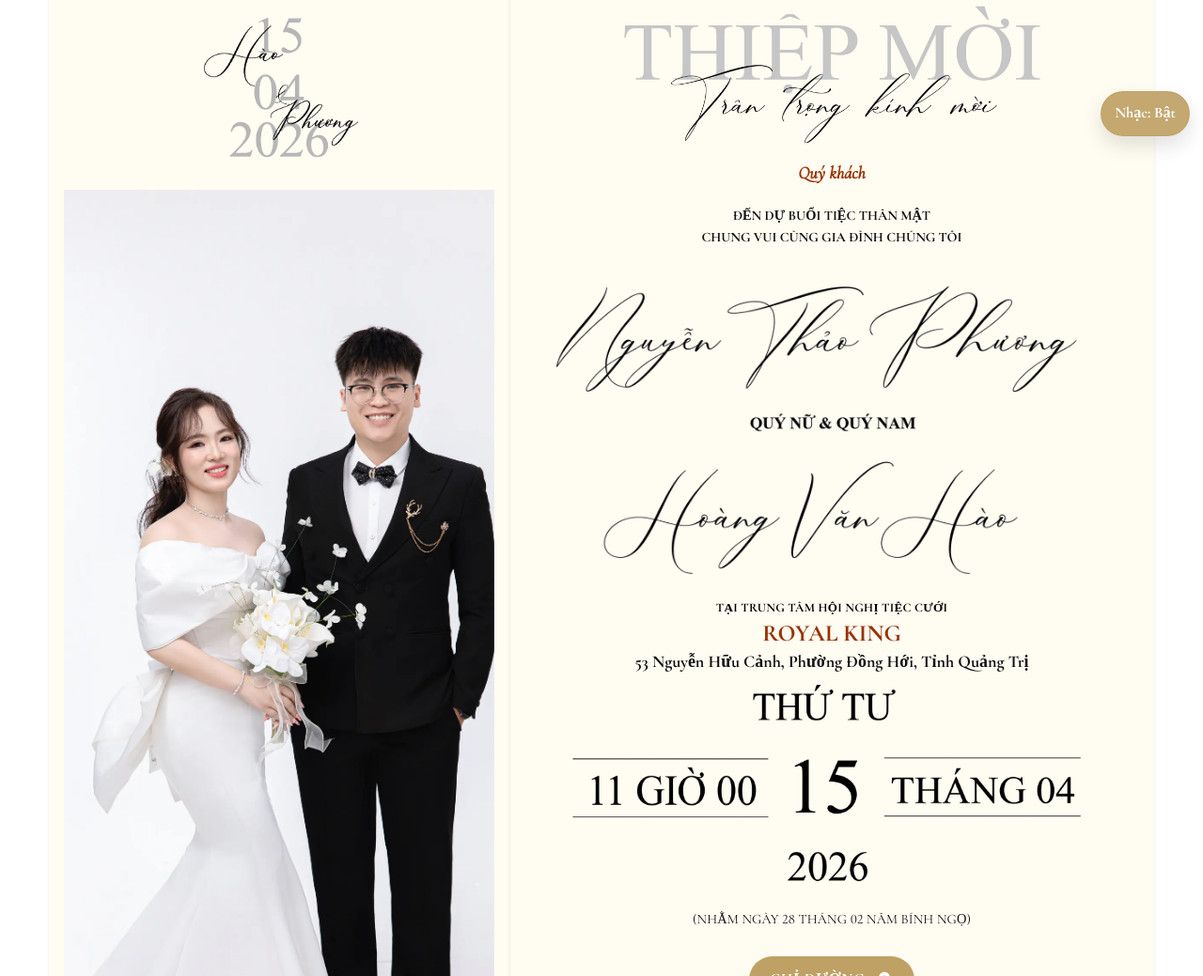
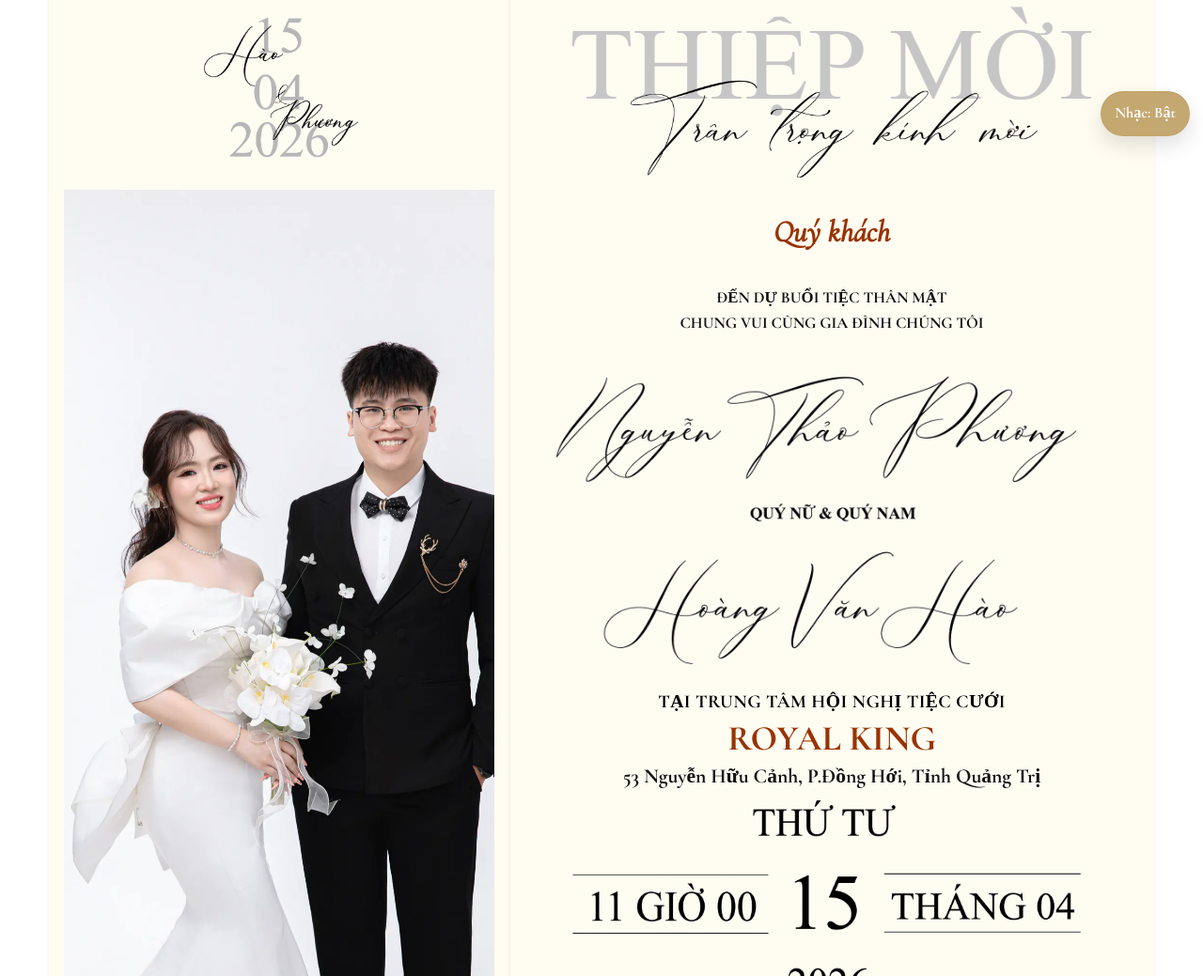
Before and after one commit to haophuongwedding/haophuongwedding.github.io, a website built with Vite: page index.html in a window 1280 px wide. Shown: the part 641-1680 px from the top of the page at 94% size. Built offline with nearby package versions, Linux system fonts and the light colour scheme.

Commit message:
Update styles.css to enhance typography for venue elements with new font size variables; adjust wedding-content.ts to simplify venue address formatting for improved clarity.

```diff
--- a/src/styles.css
+++ b/src/styles.css
@@ -356,7 +356,7 @@ a {
 }
 
 .text-quy-khach {
-  font-size: 115%;
+  font-size: 200%;
   color: var(--accent);
   font-style: italic;
   font-weight: 700;
@@ -368,7 +368,7 @@ a {
 }
 
 .text-invite-bold {
-  font-size: 90%;
+  font-size: 105%;
   font-style: normal;
   font-weight: 700;
 }
@@ -380,6 +380,12 @@ a {
 /* Địa điểm — một cột flex + gap cố định: khoảng cách đều giữa 3 dòng (như mẫu) */
 .venue-stack {
   --venue-line-gap: clamp(0.155rem, 1.2vw, 0.29rem);
+  /* “TẠI TRUNG TÂM HỘI NGHỊ TIỆC CƯỚI” (.venue-prefix): 100 = kích thước gốc, 200 = gấp đôi */
+  --venue-prefix-font-size-pct: 150;
+  /* “ROYAL KING” (.hotel-name): 100 = 130% so với .hotel-title (mặc định cũ), 200 = gấp đôi dòng đó */
+  --venue-hotel-name-font-size-pct: 150;
+  /* Địa chỉ (.venue-address): 100 = kích thước gốc, 200 = gấp đôi */
+  --venue-address-font-size-pct: 120;
   display: flex;
   flex-direction: column;
   align-items: center;
@@ -410,7 +416,9 @@ a {
   display: block;
   width: 100%;
   max-width: 100%;
-  font-size: clamp(0.68rem, 2.75vw, 0.82rem);
+  font-size: calc(
+    clamp(0.68rem, 2.75vw, 0.82rem) * var(--venue-prefix-font-size-pct) / 100
+  );
   font-weight: 700;
   color: #000;
   line-height: 1.2;
@@ -421,7 +429,7 @@ a {
   display: block;
   width: 100%;
   margin: 0;
-  font-size: 130%;
+  font-size: calc(130% * var(--venue-hotel-name-font-size-pct) / 100);
   line-height: 1.2;
   color: var(--accent);
 }
@@ -430,7 +438,9 @@ a {
   margin: 0;
   width: 100%;
   max-width: 100%;
-  font-size: clamp(0.95rem, 3.6vw, 1.12rem);
+  font-size: calc(
+    clamp(0.95rem, 3.6vw, 1.12rem) * var(--venue-address-font-size-pct) / 100
+  );
   font-weight: 700;
   line-height: 1.2;
 }
@@ -752,8 +762,8 @@ a {
   display: block;
   margin: 0 auto;
   height: auto;
-  width: clamp(200px, 80%, 860px);
-  max-width: 100%;
+  width: clamp(250px, 100%, 1000px);
+  max-width: 200%;
 }
 .invite-col--right .img-invite-headline {
   margin-bottom: clamp(0.18rem, 1.4vw, 0.42rem);
--- a/src/wedding-content.ts
+++ b/src/wedding-content.ts
@@ -18,7 +18,7 @@ export const weddingContent = {
       '<strong>ĐẾN DỰ BUỔI TIỆC THÂN MẬT<br />CHUNG VUI CÙNG GIA ĐÌNH CHÚNG TÔI</strong>',
     venueTitleHtml:
       '<strong><span class="venue-prefix">TẠI TRUNG TÂM HỘI NGHỊ TIỆC CƯỚI</span><span class="hotel-name">ROYAL KING</span></strong>',
-    venueAddress: '53 Nguyễn Hữu Cảnh, Phường Đồng Hới, Tỉnh Quảng Trị',
+    venueAddress: '53 Nguyễn Hữu Cảnh, P.Đồng Hới, Tỉnh Quảng Trị',
     lunarNote: '(NHẰM NGÀY 28 THÁNG 02 NĂM BÍNH NGỌ)',
     mapUrl:
       'https://www.google.com/maps/search/?api=1&query=53+Nguy%E1%BB%85n+H%E1%BB%AFu+C%E1%BA%A3nh+%C4%90%E1%BB%93ng+H%E1%BB%9Bi+Qu%E1%BA%A3ng+B%C3%ACnh',
```
